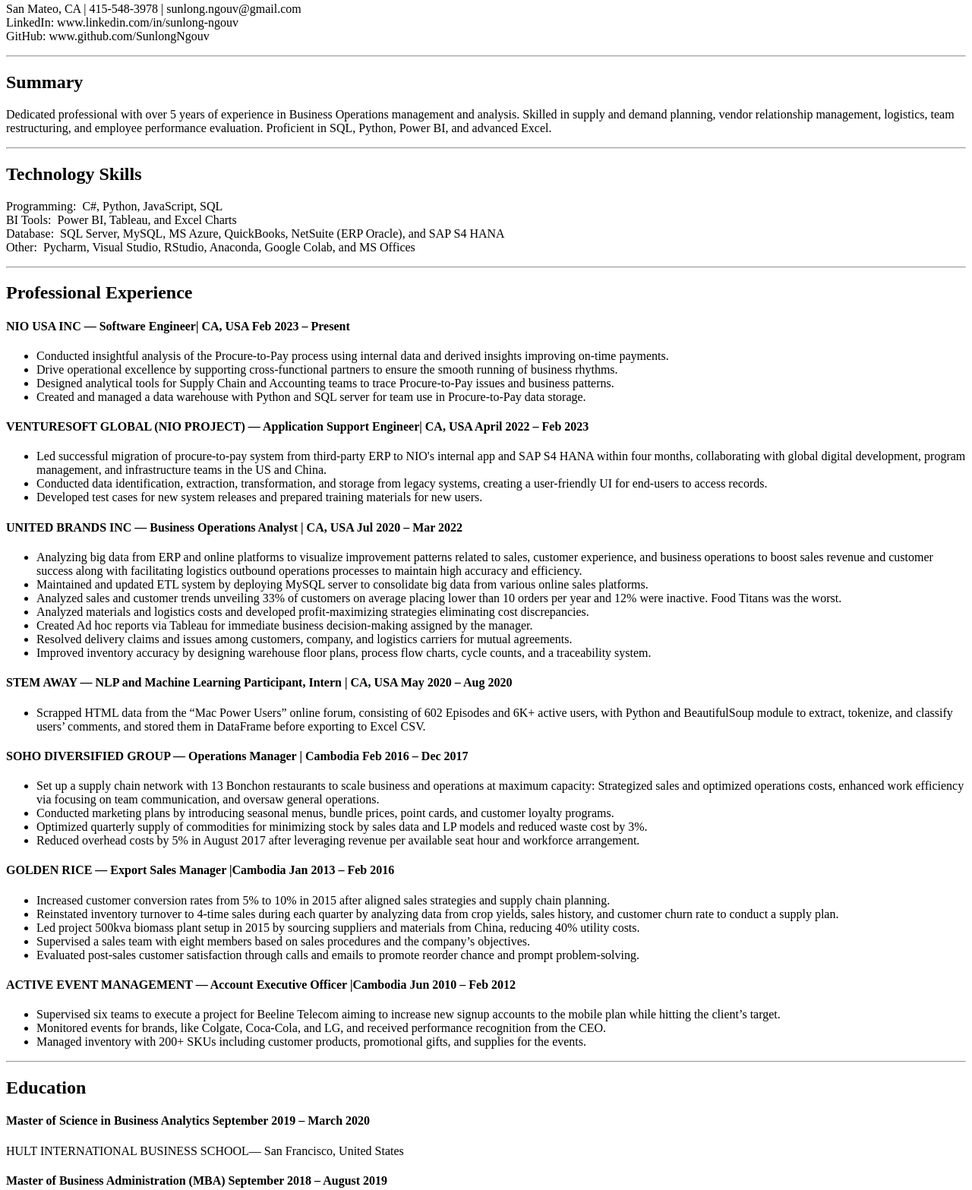
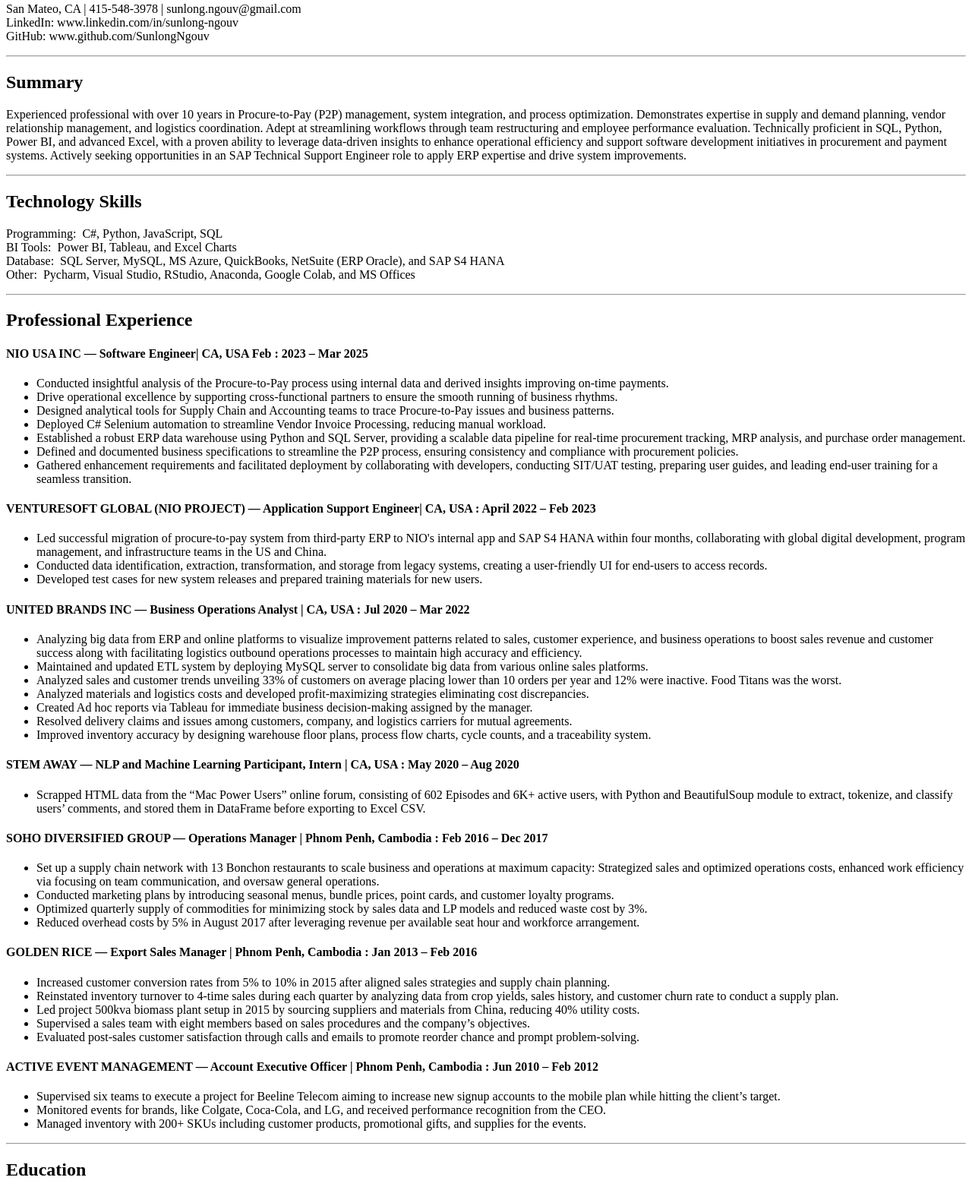
Before and after one commit to SunlongNgouv/My-HTML-Resume, a plain HTML site: page index.html in a window 1280 px wide. Shown: the part 297-1864 px from the top of the page at 76% size. Drawn offline with Linux system fonts and the light colour scheme.

Commit message:
Update summary and jd for Nio

```diff
--- a/index.html
+++ b/index.html
@@ -16,10 +16,13 @@
     <hr>
 
     <h2>Summary</h2>
-    <p>Dedicated professional with over 5 years of experience in Business Operations management and analysis. Skilled in
-        supply and demand planning, vendor relationship management, logistics, team restructuring, and employee
-        performance
-        evaluation. Proficient in SQL, Python, Power BI, and advanced Excel.</p>
+    <p>Experienced professional with over 10 years in Procure-to-Pay (P2P) management, system integration, and process
+        optimization. Demonstrates expertise in supply and demand planning, vendor relationship management, and
+        logistics coordination. Adept at streamlining workflows through team restructuring and employee performance
+        evaluation. Technically proficient in SQL, Python, Power BI, and advanced Excel, with a proven ability to
+        leverage data-driven insights to enhance operational efficiency and support software development initiatives in
+        procurement and payment systems. Actively seeking opportunities in an SAP Technical Support Engineer role to
+        apply ERP expertise and drive system improvements.</p>
     <hr>
     <h2>Technology Skills</h2>
     <p>Programming: &nbsp;C#, Python, JavaScript, SQL<br>
@@ -29,21 +32,24 @@
         Other: &nbsp;Pycharm, Visual Studio, RStudio, Anaconda, Google Colab, and MS Offices</p>
     <hr>
     <h2>Professional Experience</h2>
-    <h4>NIO USA INC — Software Engineer| CA, USA Feb 2023 – Present</h4>
+    <h4>NIO USA INC — Software Engineer| CA, USA Feb : 2023 – Mar 2025</h4>
     <ul>
         <li>Conducted insightful analysis of the Procure-to-Pay process using internal data and derived insights
-            improving
-            on-time payments.</li>
+            improving on-time payments.</li>
         <li>Drive operational excellence by supporting cross-functional partners to ensure the smooth running of
-            business
-            rhythms.</li>
+            business rhythms.</li>
         <li>Designed analytical tools for Supply Chain and Accounting teams to trace Procure-to-Pay issues and business
             patterns.</li>
-        <li>Created and managed a data warehouse with Python and SQL server for team use in Procure-to-Pay data storage.
-        </li>
+        <li>Deployed C# Selenium automation to streamline Vendor Invoice Processing, reducing manual workload.</li>
+        <li>Established a robust ERP data warehouse using Python and SQL Server, providing a scalable data pipeline for
+            real-time procurement tracking, MRP analysis, and purchase order management.</li>
+        <li>Defined and documented business specifications to streamline the P2P process, ensuring consistency and
+            compliance with procurement policies.</li>
+        <li>Gathered enhancement requirements and facilitated deployment by collaborating with developers, conducting
+            SIT/UAT testing, preparing user guides, and leading end-user training for a seamless transition.</li>
     </ul>
 
-    <h4>VENTURESOFT GLOBAL (NIO PROJECT) — Application Support Engineer| CA, USA April 2022 – Feb 2023</h4>
+    <h4>VENTURESOFT GLOBAL (NIO PROJECT) — Application Support Engineer| CA, USA : April 2022 – Feb 2023</h4>
     <ul>
         <li>Led successful migration of procure-to-pay system from third-party ERP to NIO's internal app and SAP S4 HANA
             within four months, collaborating with global digital development, program management, and infrastructure
@@ -54,7 +60,7 @@
         <li>Developed test cases for new system releases and prepared training materials for new users.</li>
     </ul>
 
-    <h4>UNITED BRANDS INC — Business Operations Analyst | CA, USA Jul 2020 – Mar 2022</h4>
+    <h4>UNITED BRANDS INC — Business Operations Analyst | CA, USA : Jul 2020 – Mar 2022</h4>
     <ul>
         <li>Analyzing big data from ERP and online platforms to visualize improvement patterns related to sales,
             customer
@@ -76,7 +82,7 @@
             traceability system.</li>
     </ul>
 
-    <h4>STEM AWAY — NLP and Machine Learning Participant, Intern | CA, USA May 2020 – Aug 2020</h4>
+    <h4>STEM AWAY — NLP and Machine Learning Participant, Intern | CA, USA : May 2020 – Aug 2020</h4>
     <ul>
         <li>Scrapped HTML data from the “Mac Power Users” online forum, consisting of 602 Episodes and 6K+ active users,
             with
@@ -85,7 +91,7 @@
             before exporting to Excel CSV.</li>
     </ul>
 
-    <h4>SOHO DIVERSIFIED GROUP — Operations Manager | Cambodia Feb 2016 – Dec 2017</h4>
+    <h4>SOHO DIVERSIFIED GROUP — Operations Manager | Phnom Penh, Cambodia : Feb 2016 – Dec 2017</h4>
     <ul>
         <li>Set up a supply chain network with 13 Bonchon restaurants to scale business and operations at maximum
             capacity:
@@ -103,7 +109,7 @@
             arrangement.</li>
     </ul>
 
-    <h4>GOLDEN RICE — Export Sales Manager |Cambodia Jan 2013 – Feb 2016</h4>
+    <h4>GOLDEN RICE — Export Sales Manager | Phnom Penh, Cambodia : Jan 2013 – Feb 2016</h4>
     <ul>
         <li>Increased customer conversion rates from 5% to 10% in 2015 after aligned sales strategies and supply chain
             planning.</li>
@@ -116,7 +122,7 @@
             problem-solving.</li>
     </ul>
 
-    <h4>ACTIVE EVENT MANAGEMENT — Account Executive Officer |Cambodia Jun 2010 – Feb 2012</h4>
+    <h4>ACTIVE EVENT MANAGEMENT — Account Executive Officer | Phnom Penh, Cambodia : Jun 2010 – Feb 2012</h4>
     <ul>
         <li>Supervised six teams to execute a project for Beeline Telecom aiming to increase new signup accounts to the
             mobile
@@ -130,13 +136,13 @@
     </ul>
     <hr>
     <h2>Education</h2>
-    <h4>Master of Science in Business Analytics September 2019 – March 2020</h4>
+    <h4>Master of Science in Business Analytics : September 2019 – March 2020</h4>
     <p>HULT INTERNATIONAL BUSINESS SCHOOL— San Francisco, United States</p>
 
-    <h4>Master of Business Administration (MBA) September 2018 – August 2019</h4>
+    <h4>Master of Business Administration (MBA) : September 2018 – August 2019</h4>
     <p>HULT INTERNATIONAL BUSINESS SCHOOL— San Francisco, United States</p>
 
-    <h4>Bachelor of Business Administration October 2007 – August 2011</h4>
+    <h4>Bachelor of Business Administration : October 2007 – August 2011</h4>
     <p>NATIONAL UNIVERSITY OF MANAGEMENT — Phnom Penh, Cambodia
     <ul>
         <li>Full Scholarship Awarded by National Education Ministry</li>
```
